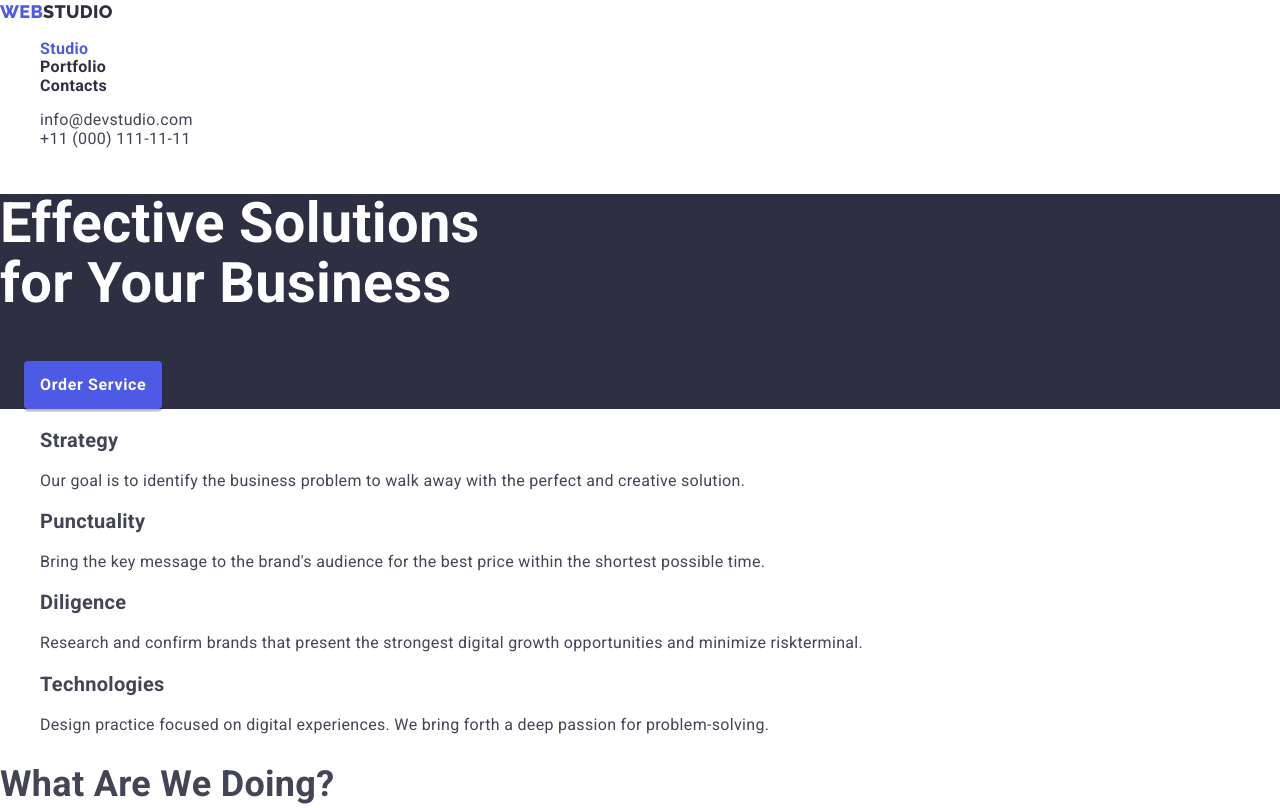
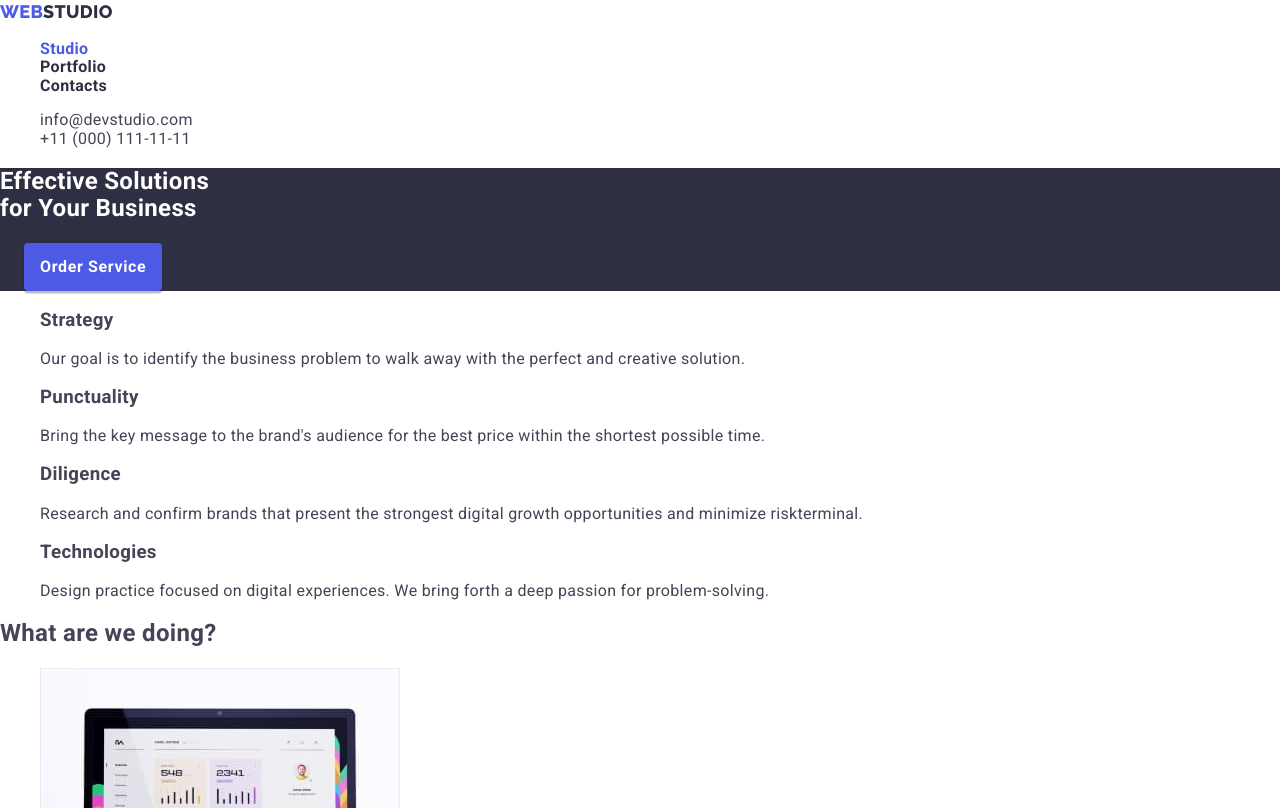
Before and after one commit to II-777/goit-markup-hw-02, a plain HTML site: page index.html in a window 1280 px wide. Shown: the top 808 px of the page. Drawn offline with nearby package versions, Linux system fonts and the light colour scheme.

Commit message:
update README.md

```diff
--- a/css/styles.css
+++ b/css/styles.css
@@ -128,24 +128,24 @@ body {
   color: var(--color-primary-background);
 }
 
-.h1 {
-  color: var(--color-primary-background);
-  font-size: var(--font-size-h1);
-  font-weight: var(--font-weight-bold);
-  line-height: var(--line-height-h1);
-}
 
-/*-- SECTIONS --*/
-.h2 {
-  font-size: var(--font-size-h2);
-  font-weight: var(--font-weight-bold);
-  text-transform: capitalize;
-}
 
-.h3 {
-  font-size: var(--font-size-h3);
-  font-weight: var(--font-weight-bold);
-}
+
+
+
+
+
+
+
+
+
+
+
+
+
+
+
+
 
 .team {
   background: var(--color-light-mode-background);
```
Also changed, not shown: 2 other files.
